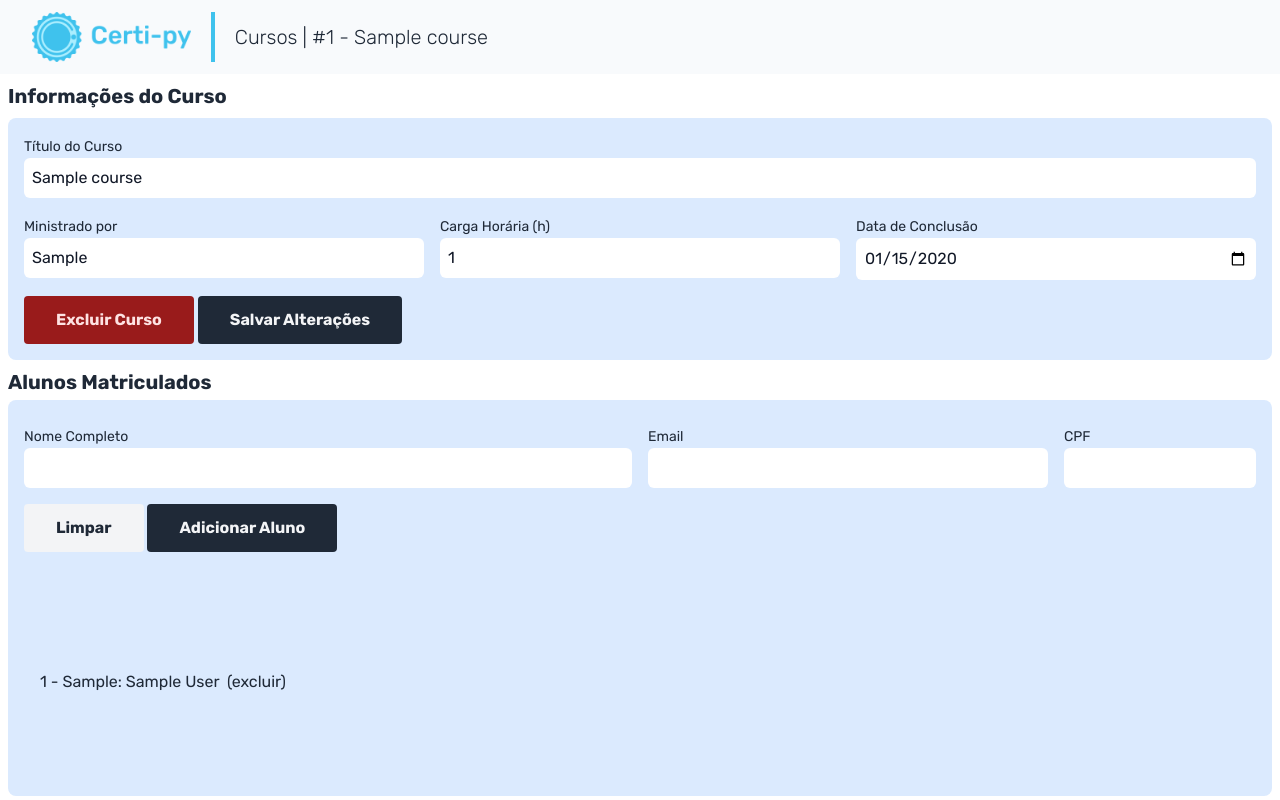
After one commit to marcusvinoli/certi-py, a Django app: page /courses/1 in a window 1280 px wide. The commit adds this page. Run offline with Django 4.2, Linux system fonts and the light colour scheme; tables that the repository leaves empty hold one stand-in row (values such as "Sample post"); some libraries are stand-ins or nearby versions.

Commit message:
Added Student and Course Details support.

```diff
--- /dev/null
+++ b/certipy_project/certipy_app/templates/app/course_details.html
@@ -0,0 +1,127 @@
+{% extends 'app_base.html' %}
+{% block title %}
+	Cursos | #{{course.id}} - {{course.title}}
+{% endblock %}
+
+{% block actions %}
+
+{% endblock %}
+
+{% block app_slot %}
+<script src="https://code.jquery.com/jquery-3.6.4.min.js"></script>
+<script>
+	/* $.ajaxSetup({
+  	data: {csrfmiddlewaretoken: '{{ csrf_token }}' },
+	}); */
+
+	$(document).ready(function() {
+			$(".delete-button").click(function() {
+					var objId = $(this).data("id");
+					var csrftoken = $("[name=csrfmiddlewaretoken]").val();
+
+					// Confirme com o usuário antes de excluir
+					var confirmDelete = confirm("Tem certeza de que deseja excluir este curso?");
+
+					if (confirmDelete) {
+							$.ajax({
+									url: '/courses/' + objId,
+									method: 'DELETE',
+									headers: {
+										"X-CSRFToken": csrftoken
+									},
+									success: function(data) {
+										console.log("Deleted.")
+										window.location.href = "/courses"
+									},
+									error: function(error) {
+										console.error("Erro ao excluir item:", JSON.stringify(error));
+									}
+							});
+					}
+			});
+	});
+</script>
+<div class="grow flex flex-col">
+	<div class="mx-2 mt-2">
+		<h1 class="font-bold text-xl">Informações do Curso</h1>
+	</div>
+	<div class="mx-2 mt-2 bg-blue-100 rounded-lg">
+		<form novalidate="" action="{% url 'Curso' course_id=course.id %}" method="PATCH" class="container flex flex-col mx-auto space-y-12">
+			<fieldset class="grid grid-cols-3 gap-6 p-4">
+				<!-- <div class="space-y-2 col-span-full lg:col-span-1">
+					<p class="font-medium">Novo Curso</p>
+					<p class="text-xs">Crie um novo curso para adicionar alunos</p>
+				</div> -->
+				<div class="grid grid-cols-6 gap-4 col-span-full lg:col-span-3">
+					<div class="col-span-full">
+						<label for="title" class="text-sm">Título do Curso</label>
+						<input value="{{course.title}}" id="title" name="title" type="text" class="w-full p-2 rounded-md focus:ring focus:ri text-gray-900 border-gray-300 focus:ri" required>
+					</div>
+					<div class="col-span-full sm:col-span-2">
+						<label for="teacher" class="text-sm">Ministrado por</label>
+						<input value="{{course.teacher}}" id="teacher" name="teacher" type="text" class="w-full p-2 rounded-md focus:ring focus:ri text-gray-900 border-gray-300 focus:ri" required>
+					</div>
+					<div class="col-span-full sm:col-span-2">
+						<label for="workload" class="text-sm">Carga Horária (h)</label>
+						<input value="{{course.workload}}" id="workload" name="workload" type="number" class="w-full p-2 rounded-md focus:ring focus:ri text-gray-900 border-gray-300 focus:ri" required>
+					</div>
+					<div class="col-span-full sm:col-span-2">
+						<label for="date" class="text-sm">Data de Conclusão</label>
+						<input value="{{course.date | date:"Y-m-d"}}" id="date" name="date" type="date" class="w-full p-2 rounded-md focus:ring focus:ri text-gray-900 border-gray-300 focus:ri" required>
+					</div>
+					{% csrf_token %}
+					<div class="col-span-full">
+						<button data-id="{{ course.id }}" class="delete-button px-8 py-3 font-semibold rounded bg-red-800 text-red-100">Excluir Curso</button>
+						<button type="submit" class="px-8 py-3 font-semibold rounded bg-gray-800 text-gray-100">Salvar Alterações</button>
+					</div>
+				</div>
+			</fieldset>
+		</form>
+	</div>
+	<div class="mx-2 mt-2">
+		<h1 class="font-bold text-xl">Alunos Matriculados</h1>
+	</div>
+	<div class="relative grow mt-1 mb-1 mx-2 bg-blue-100 rounded-lg">
+		<div class="absolute top-0 left-0 bottom-0 w-full overflow-auto flex flex-row gap-2 py-2 flex-wrap space-between">
+			<form novalidate="" action="{% url 'Curso' course_id=course.id %}" method="POST" class="container flex flex-col mx-auto space-y-12">
+				<fieldset class="grid grid-cols-3 gap-6 p-4">
+					<div class="grid grid-cols-6 gap-4 col-span-full lg:col-span-3">
+						<div class="col-span-full sm:col-span-3">
+							<label for="name" class="text-sm">Nome Completo</label>
+							<input id="name" name="name" type="text" class="w-full p-2 rounded-md focus:ring focus:ri text-gray-900 border-gray-300 focus:ri" required>
+						</div>
+						<div class="col-span-full sm:col-span-2">
+							<label for="email" class="text-sm">Email</label>
+							<input id="email" name="email" type="email" class="w-full p-2 rounded-md focus:ring focus:ri text-gray-900 border-gray-300 focus:ri" required>
+						</div>
+						<div class="col-span-full sm:col-span-1">
+							<label for="cpf" class="text-sm">CPF</label>
+							<input id="cpf" name="cpf" type="text" class="w-full p-2 rounded-md focus:ring focus:ri text-gray-900 border-gray-300 focus:ri" required>
+						</div>
+						{% csrf_token %}
+						<div class="col-span-full">
+							<button type="" class="px-8 py-3 font-semibold rounded bg-gray-100 text-gray-800">Limpar</button>
+							<button type="submit" class="px-8 py-3 font-semibold rounded bg-gray-800 text-gray-100">Adicionar Aluno</button>
+						</div>
+					</div>
+				</fieldset>
+			</form>
+			<div class="px-8 py-3">
+				<ul>
+					{% for student in course.students.all %}
+						<li>{{student.id}} - {{student.cpf}}: {{student.name}} <{{student.email}}>
+							<button></button>
+							(<a href="/student/{{student.id}}">excluir</a>)
+						</li>
+
+					{% empty %}
+						<li>Ainda não há estudantes matriculados.</li>
+					{% endfor %}
+				</ul>
+				<!-- <div class="absolute top-0 left-0 bottom-0 w-full overflow-auto flex flex-row gap-2 py-2 flex-wrap space-between">
+				</div>  -->
+			</div>
+		</div>
+	</div>
+</div>
+{% endblock %}
--- a/certipy_project/certipy_app/templates/app/courses.html
+++ b/certipy_project/certipy_app/templates/app/courses.html
@@ -13,8 +13,8 @@
 		<form novalidate="" action="{% url 'Cursos' %}" method="post" class="container flex flex-col mx-auto space-y-12">
 			<fieldset class="grid grid-cols-4 gap-6 p-4">
 				<div class="space-y-2 col-span-full lg:col-span-1">
-					<p class="font-medium">Novo Curso</p>
-					<p class="text-xs">Crie um novo curso para adicionar alunos</p>
+					<p class="font-bold text-lg">Novo Curso</p>
+					<p class="text-sm">Crie um novo curso para adicionar alunos</p>
 				</div>
 				<div class="grid grid-cols-6 gap-4 col-span-full lg:col-span-3">
 					<div class="col-span-full">
@@ -47,7 +47,7 @@
 	<div class="relative grow mt-1 mb-1 mx-2">
 		<div class="absolute top-0 left-0 bottom-0 w-full overflow-auto flex flex-row gap-2 py-2 flex-wrap space-between">
 			{% for course in courses %}
-				<div class="bg-blue-200 rounded-lg px-4 py-2 min-w-56 grow">
+				<div class="bg-blue-200 rounded-lg p-4 h-min grow">
 					<a href="/courses/{{course.id}}">
 						<h1 class="font-bold text-lg truncate">#{{course.id}} - {{course.title}}</h1>
 						<p class="truncate">{{course.workload}} h</p>
--- a/certipy_project/certipy_app/views.py
+++ b/certipy_project/certipy_app/views.py
@@ -1,10 +1,29 @@
-from django.shortcuts import render
-from .models import Course
+from django.shortcuts import render, redirect
+from django.http import HttpResponse
+from .models import Course, Student
 from datetime import datetime
 
 # Create your views here.
 def home(request):
 	return render(request, 'app/home.html')
+
+def students(request):
+	if request.method == 'POST':
+		new_student = Student()
+		new_student.name = request.POST.get('name')
+		new_student.email = request.POST.get('email')
+		new_student.cpf = request.POST.get('cpf')
+		new_student.save()
+
+	students = { 'students': Student.objects.all() }
+
+	return render(request, 'app/students.html', students)
+
+def student_details(request, student_id):
+	if request.method == 'DELETE':
+		Student.objects.delete(id = student_id)
+
+	return students(request)
 
 def courses(request):
 	if request.method == 'POST':
@@ -19,6 +38,24 @@ def courses(request):
 
 	return render(request, 'app/courses.html', courses)
 
+def course_details(request, course_id):
+	req_course = Course.objects.get(id = course_id)
+	if request.method == 'DELETE':
+		req_course.delete()
+		# return HttpResponse("OK")
+		return redirect('/')
+	elif request.method == 'POST':
+		new_student = Student()
+		new_student.name = request.POST.get('name')
+		new_student.email	= request.POST.get('email')
+		new_student.cpf = request.POST.get('cpf')
+		new_student.save()
+		req_course.students.add(new_student.id)
+		req_course.save()
+	course = { 'course': req_course }
+	print("Showing course detail")
+	return render(request, 'app/course_details.html', course)
+
 def templates(request):
 	return render(request, 'app/templates.html')
 
--- a/certipy_project/certipy_project/urls.py
+++ b/certipy_project/certipy_project/urls.py
@@ -7,6 +7,9 @@ urlpatterns = [
     path('admin/', admin.site.urls),
     path('', views.home, name="Home"),
     path('courses/', views.courses, name="Cursos"),
+    path('courses/<int:course_id>', views.course_details, name="Curso"),
+    path('students/', views.students, name="Alunos"),
+    path('students/<int:student_id>', views.students, name="Aluno"),
     path('certificates/', views.certificates, name="Certificados"),
     path('templates/', views.templates, name="Templates"),
     path('settings/', views.settings, name="Configurações"),
```
Also changed, not shown: certipy_project/certipy_app/templates/app/home.html (+9 -4 lines), certipy_project/certipy_app/templates/app/students.html (added, +60 -0 lines).
